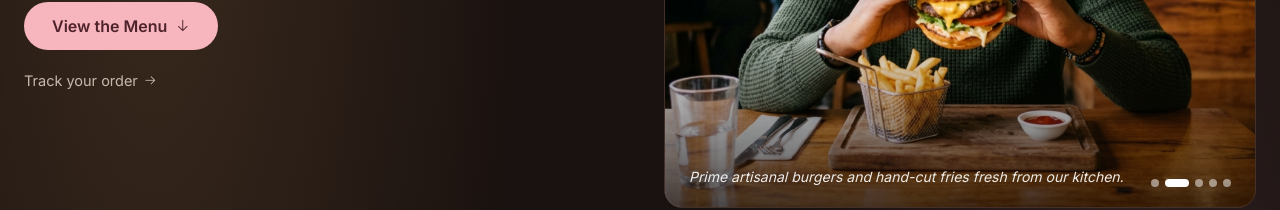
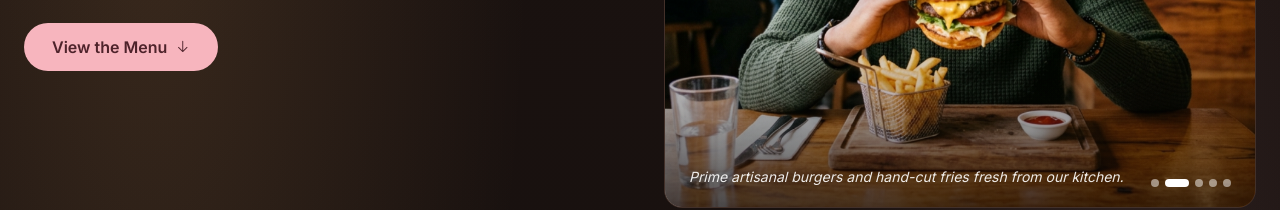
Before and after one commit to eyuashu06/Coffee_House, a Next.js app in the folder frontend/: page / in a window 1280 px wide. Shown: the part 437-647 px from the top of the page. Built offline with nearby package versions, Linux system fonts and the light colour scheme; no server answers; a web font is replaced by a local one.

Commit message:
fix(home): remove track your order link below view the menu

```diff
--- a/frontend/src/app/page.tsx
+++ b/frontend/src/app/page.tsx
@@ -826,7 +826,6 @@ export default function Home() {
                             <div className="mt-7 flex flex-wrap items-center gap-3">
                                 <a href="#menu" className="h-12 px-7 rounded-full bg-[var(--accent)] text-[var(--accent-contrast)] text-[15px] sm:text-[16px] font-semibold flex items-center gap-2 hover:brightness-110 transition-all shadow-[var(--shadow)]">{t('View the Menu')} <i className="ph ph-arrow-down text-[15px]"></i></a>
                             </div>
-                            <Link href="/account" className="mt-5 inline-flex items-center gap-1.5 text-[14.5px] text-[var(--muted)] hover:text-[var(--accent)] transition-colors">{t('Track your order')} <i className="ph ph-arrow-right text-[13px]"></i></Link>
                         </div>
 
                         <div className="order-1 lg:order-2">
```
